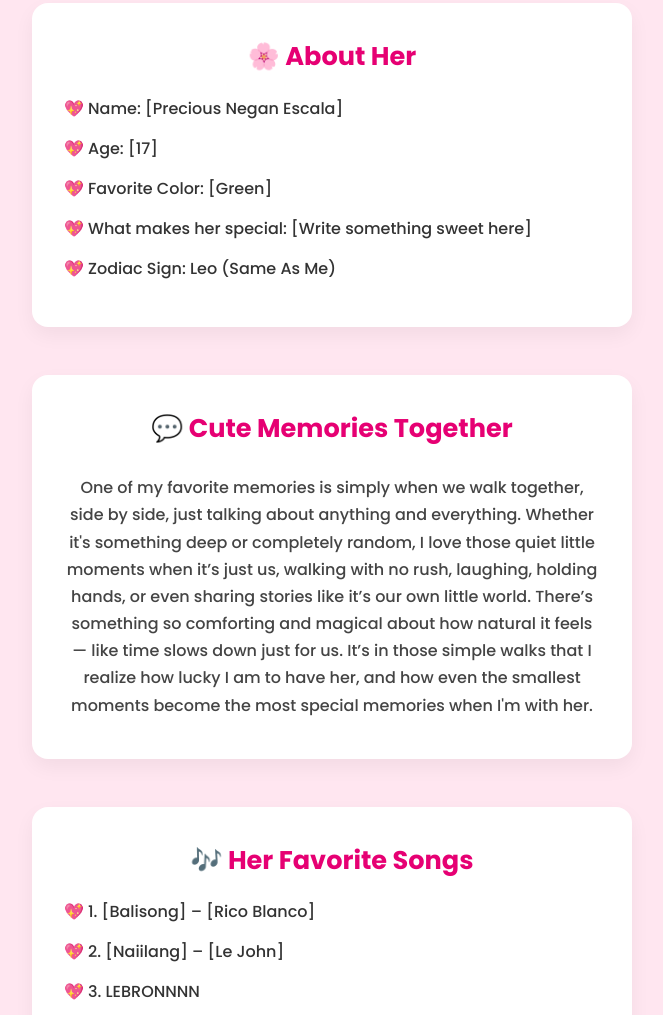
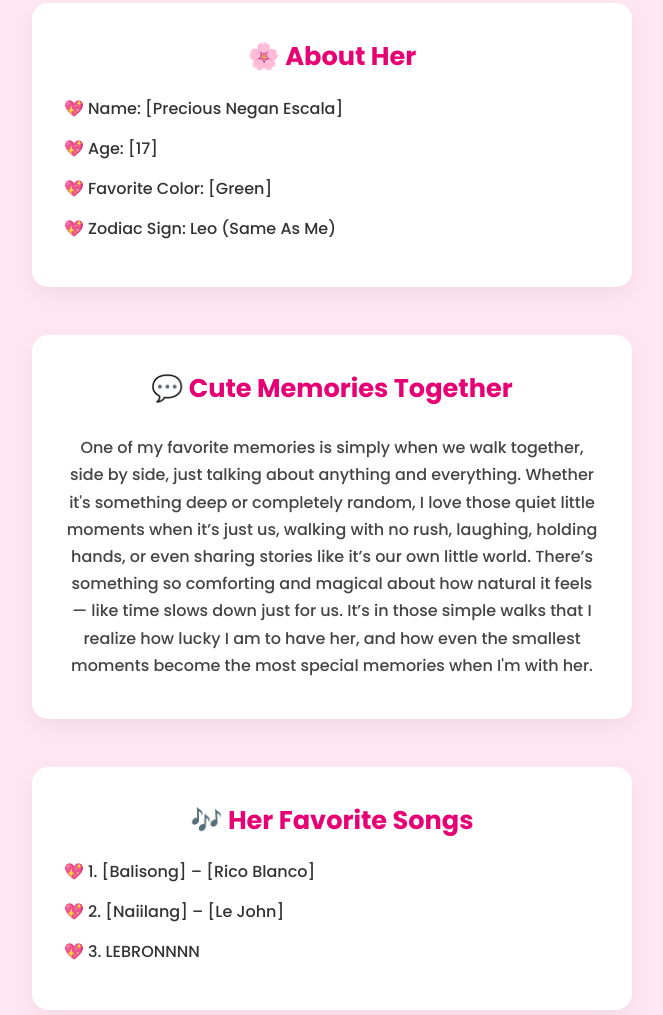
Before and after one commit to Dkrowew/helloo, a plain HTML site: page index.html in a window 1280 px wide. Shown: the part 712-1727 px from the top of the page, without its empty margins (308-971 px from the left). Drawn offline with Linux system fonts and the light colour scheme.

Commit message:
Update index.html

```diff
--- a/index.html
+++ b/index.html
@@ -25,7 +25,6 @@
                 <li>Name: [Precious Negan Escala]</li>
                 <li>Age: [17]</li>
                 <li>Favorite Color: [Green]</li>
-                <li>What makes her special: [Write something sweet here]</li>
                 <li>Zodiac Sign: Leo (Same As Me)</li>
             </ul>
         </section>
```
